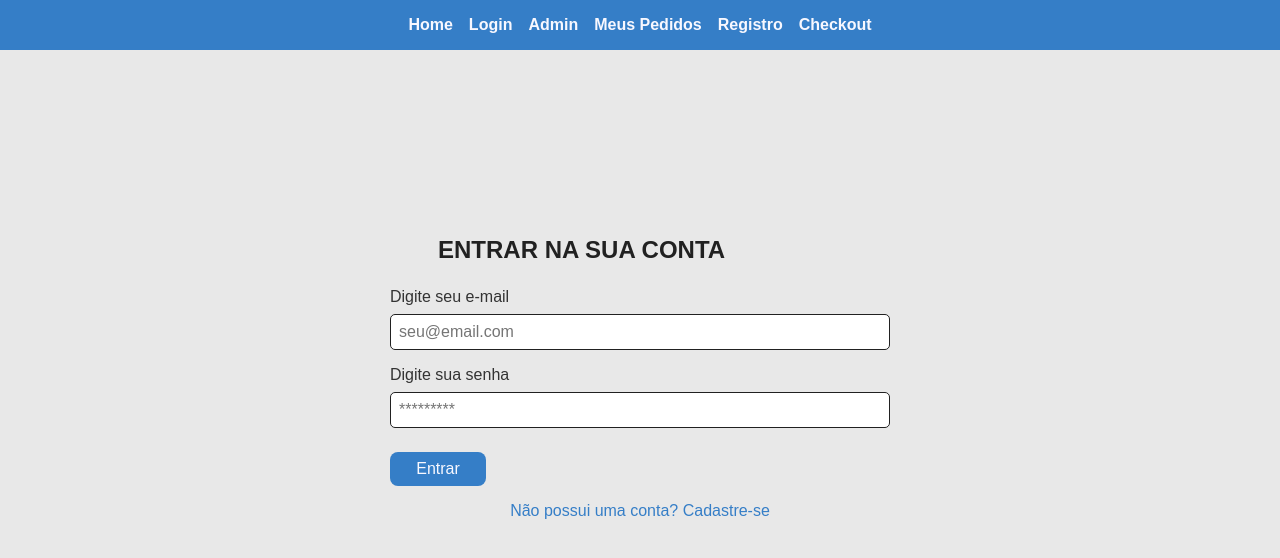
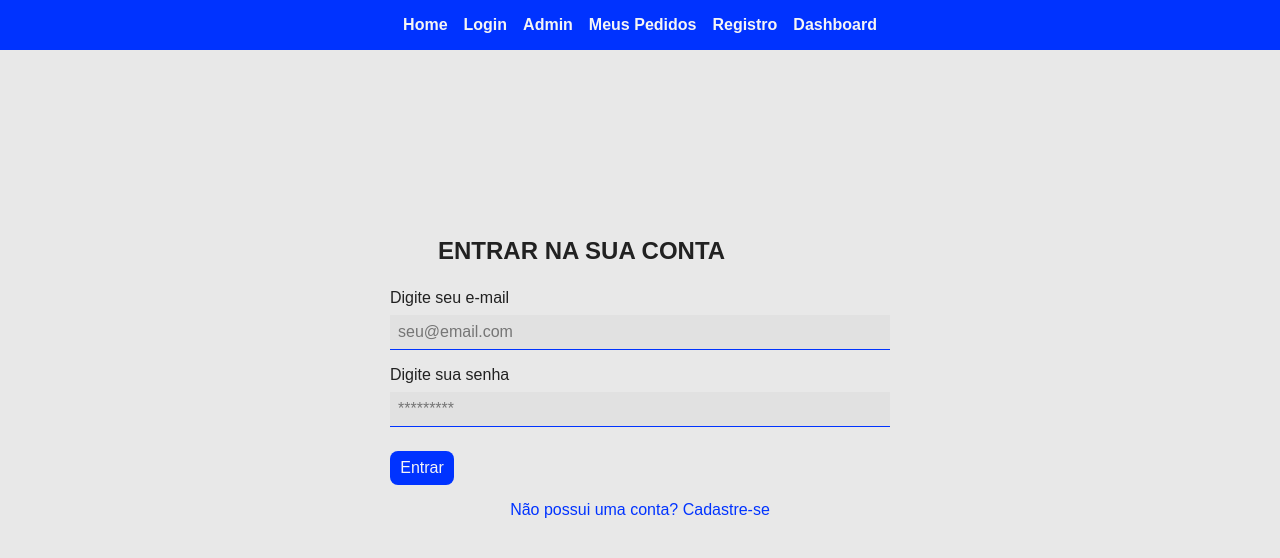
Before and after one commit to luanasantosb/projetoFututoDigital, a React (Vite) app: page /login in a window 1280 px wide. Shown: the top 558 px of the page. Built offline with nearby package versions, Linux system fonts and the light colour scheme.

Commit message:
padronização páginas

```diff
--- a/package.json
+++ b/package.json
@@ -10,9 +10,11 @@
     "preview": "vite preview"
   },
   "dependencies": {
+    "date-fns": "^4.1.0",
     "react": "^19.2.0",
     "react-dom": "^19.2.0",
-    "react-router-dom": "^7.13.0"
+    "react-router-dom": "^7.13.0",
+    "recharts": "^3.7.0"
   },
   "devDependencies": {
     "@eslint/js": "^9.39.1",
--- a/src/components/Menu.jsx
+++ b/src/components/Menu.jsx
@@ -20,7 +20,7 @@ export default function Menu() {
           <Link style={styles.link} to="/registro">Registro</Link>
         </li>
         <li style={styles.li}>
-          <Link style={styles.link} to="/checkout">Checkout</Link>
+          <Link style={styles.link} to="/dashboard">Dashboard</Link>
         </li>
       </ul>
     </nav>
@@ -32,7 +32,7 @@ const styles = {
      display: "flex",
     justifyContent:"center",
     padding: "1rem",
-    backgroundColor: "#357ec7",
+    backgroundColor: "#0033FF",
   },
   ul: {
     listStyle: "none",
@@ -43,7 +43,7 @@ const styles = {
   },
   li: {},
   link: {
-    color: "#f8f8ff",
+    color: "#f5f5f5",
     textDecoration: "none",
     fontWeight: "bold",
   },
--- a/src/pages/Admin.jsx
+++ b/src/pages/Admin.jsx
@@ -2,7 +2,7 @@ import { useEffect, useState } from "react";
 import Menu from "../components/Menu";
 import '../styles.css';
 
-export default function Admin() {
+function Admin() {
   const [pedidos, setPedidos] = useState([]);
 
   useEffect(() => {
@@ -89,20 +89,13 @@ export default function Admin() {
                   </td>
                   <td>
                     {pedido.status === "Pendente" && (
+
                       <div style={styles.containerButtons}>
-                        <button
-                          onClick={() => aprovarPedido(pedido.id)}
-                          style={styles.botaoAprovar}
-                        >
-                          Aprovar
-                        </button>
+                        <button onClick={() => aprovarPedido(pedido.id)} style={styles.botaoAprovar}>
+                          Aprovar </button>
 
-                        <button
-                          onClick={() => recusarPedido(pedido.id)}
-                          style={styles.botaoRecusar}
-                        >
-                          Recusar
-                        </button>
+                        <button onClick={() => recusarPedido(pedido.id)} style={styles.botaoRecusar}>
+                          Recusar </button>
                       </div>
                     )}
                   </td>
@@ -117,6 +110,7 @@ export default function Admin() {
     </div>
   );
 }
+export default Admin;
 
 const styles = {
   container: {
@@ -125,7 +119,7 @@ const styles = {
     alignItems: "center",
     minHeight: "75vh",
     padding: "2rem",
-    backgroundColor: "#f5f5f5",
+    backgroundColor: "#F5F5F5",
   },
   h2: {
     margin: "1rem",
@@ -134,30 +128,28 @@ const styles = {
   },
   paragrafo: {
     fontSize: "1rem",
-    color: "#555",
+    color: "#212121",
     marginBottom: "1rem",
   },
   input: {
     width: "80%",
     padding: "0.7rem",
     marginBottom: "1.5rem",
-    borderRadius: "6px",
-    border: "1px solid #ccc",
+    border: "1px solid #212121",
   },
   tabela: {
     width: "80%",
     borderCollapse: "collapse",
-    backgroundColor: "#fff",
-    borderRadius: "8px",
+    backgroundColor: "#F5F5F5",
     overflow: "hidden",
   },
   tabelaCabecalho: {
-    backgroundColor: "#357ec7",
-    color: "#fff",
+    backgroundColor: "#0033FF",
+    color: "#F5F5F5",
   },
   tabelaLinha: {
     textAlign: "center",
-    borderBottom: "1px solid #eee",
+    borderBottom: "1px solid #0033FF",
   },
   statusBase: {
     padding: "6px 10px",
@@ -174,16 +166,16 @@ const styles = {
     flexDirection: "row",
   },
   botaoAprovar: {
-    color: "#eee",
+    color: "#FFF",
     padding: "0.1rem",
-    backgroundColor: "#357ec7",
-    border: "1px solid #357ec7",
+    backgroundColor: "#0033FF",
+    border: "1px solid #0033FF",
   },
   botaoRecusar: {
-    color: "#eee",
+    color: "#FFF",
     padding: "0.1rem",
-    backgroundColor: "#b22222",
-    border: "1px solid #b22222",
+    backgroundColor: "#B22222",
+    border: "1px solid #B22222",
   },
 
   statusPendente: {
--- a/src/pages/Checkout.jsx
+++ b/src/pages/Checkout.jsx
@@ -1,13 +1,18 @@
 import { useState } from "react";
+import { format } from "date-fns";
 import { useNavigate, useLocation, Link } from "react-router-dom";
+import '../styles.css';
 
-export default function Checkout() {
+function Checkout() {
   const navigate = useNavigate();
   const location = useLocation();
 
   const service = location.state?.service;
 
   const [date, setDate] = useState("");
+  const formattedDate = date
+    ? format(new Date(date), "dd-MM-yyyy")
+    : "";
   const [time, setTime] = useState("");
   const [error, setError] = useState("");
 
@@ -46,8 +51,6 @@ export default function Checkout() {
       email: JSON.parse(user).email
     };
 
-
-
     const pedidosAtualizados = [...pedidosSalvos, novoPedido];
 
 
@@ -67,7 +70,7 @@ export default function Checkout() {
 
   return (
     <div style={styles.container}>
-      <Link to="/" style={styles.linkStyle}>⬅ Voltar</Link>
+      <Link to="/" style={styles.linkStyle}> ⬅ Voltar</Link>
       <div style={styles.card}>
         <img
           src={service.imagem}
@@ -79,18 +82,20 @@ export default function Checkout() {
       </div>
 
       <form onSubmit={handleSubmit} style={styles.form}>
-        <label>
-          Data:
+        <label style={styles.label}>
+          Data
           <input
+            style={styles.input}
             type="date"
             value={date}
             onChange={(e) => setDate(e.target.value)}
           />
         </label>
 
-        <label>
-          Horário:
+        <label style={styles.label}>
+          Horário
           <input
+            style={styles.input}
             type="time"
             value={time}
             onChange={(e) => setTime(e.target.value)}
@@ -106,7 +111,7 @@ export default function Checkout() {
     </div>
   );
 };
-
+export default Checkout;
 const styles = {
   container: {
     display: "flex",
@@ -116,17 +121,21 @@ const styles = {
     gap: "2rem",
   },
   linkStyle: {
+    whiteSpace: "nowrap",
+    display: "flex",
     alignSelf: "stretch",
-    width: "2.5rem",
+    gap: "0.5rem",
+    width: "3.5rem",
+    padding: "0.5rem",
+    margin: "0.25rem 0",
+    fontSize: "1rem",
     textAlign: "left",
-    border: "1px solid #357ec7",
-    borderRadius: "5px",
-    backgroundColor: "#357ec7",
-    color: "#f8f8ff",
-    padding: "0.3rem",
-    margin: "0.25rem",
+    textDecoration: "none",
+    backgroundColor: "#0033FF",
+    border: "1px solid #0033FF",
+    borderRadius: "0.5rem",
+    color: "#F5F5F5",
     cursor: "pointer",
-    textDecoration: "none",
   },
   card: {
     padding: "1rem",
@@ -137,7 +146,7 @@ const styles = {
     width: "100%",
     height: "150px",
     objectFit: "cover",
-    borderRadius: "4px",
+    borderRadius: "0.5rem",
   },
   form: {
     display: "flex",
@@ -145,12 +154,19 @@ const styles = {
     gap: "1rem",
     width: "250px",
   },
+  input: {
+    display: "block",
+    marginTop: "0.3rem",
+    color: "#212121",
+    border: "1px solid #0033FF",
+  },
   button: {
+    fontSize: "1rem",
     padding: "0.5rem",
-    backgroundColor: "#007fff",
+    backgroundColor: "#0033FF",
     color: "white",
     border: "none",
-    borderRadius: "4px",
+    borderRadius: "0.5rem",
     cursor: "pointer",
   },
   error: {
--- a/src/pages/Details.jsx
+++ b/src/pages/Details.jsx
@@ -3,7 +3,7 @@ import { useEffect, useState } from "react";
 import { Link } from "react-router-dom";
 import '../styles.css'
 
-export default function Details() {
+function Details() {
   const { id } = useParams();
 
 
@@ -60,6 +60,7 @@ export default function Details() {
     </div>
   );
 }
+export default Details;
 const styles = {
   container: {
     display: "flex",
@@ -71,17 +72,21 @@ const styles = {
   },
 
   linkStyle: {
+    whiteSpace: "nowrap",
+    display: "flex",
     alignSelf: "stretch",
-    width: "2.5rem",
+    gap: "0.5rem",
+    width: "3.5rem",
+    padding: "0.5rem",
+    margin: "0.25rem 0",
+    fontSize: "1rem",
     textAlign: "left",
-    border: "1px solid #357ec7",
-    borderRadius: "5px",
-    backgroundColor: "#357ec7",
-    color: "#f8f8ff",
-    padding: "0.3rem",
-    margin: "0.25rem",
+    textDecoration: "none",
+    backgroundColor: "#0033FF",
+    border: "1px solid #0033FF",
+    borderRadius: "0.5rem",
+    color: "#F5F5F5",
     cursor: "pointer",
-    textDecoration: "none",
   },
   h2: {
     margin: "0.5rem",
--- a/src/pages/Home.jsx
+++ b/src/pages/Home.jsx
@@ -4,7 +4,7 @@ import ServiceCard from "../components/ServiceCard";
 import Menu from "../components/Menu";
 import '../styles.css'
 
-export default function Home() {
+function Home() {
   const [services, setServices] = useState([]);
   const [loading, setLoading] = useState(true);
 
@@ -60,8 +60,6 @@ export default function Home() {
                 Contratar
               </Link>
 
-
-
             </div>
           </div>
         ))}
@@ -69,7 +67,7 @@ export default function Home() {
     </div>
   );
 }
-
+export default Home;
 const styles = {
   grid: {
     display: "grid",
@@ -81,7 +79,7 @@ const styles = {
   h1: {
     margin: "1.5rem",
     paddingLeft: "2rem",
-    color: "#357ec7",
+    color: "#0033FF",
   },
 
   h2: {
@@ -96,7 +94,6 @@ const styles = {
   card: {
     borderRadius: "10px",
     padding: "1rem",
-    boxShadow: "0 2px 6px rgba(0.0.0.0,1)",
   },
 
   buttonsContainer: {
@@ -109,10 +106,10 @@ const styles = {
 
   linkStyle: {
     display: "inline-block",
-    border: "1px solid #357ec7",
-    borderRadius: "4px",
-    backgroundColor: "#357ec7",
-    color: "#f8f8ff",
+    border: "1px solid #0033FF",
+    borderRadius: "0.5rem",
+    backgroundColor: "#0033FF",
+    color: "#F5F5F5",
     padding: "0.5rem 1rem",
     margin: "0.25rem",
     textAlign: "center",
--- a/src/pages/Login.jsx
+++ b/src/pages/Login.jsx
@@ -1,6 +1,5 @@
-import { Link } from "react-router-dom";
+import { Link, useNavigate} from "react-router-dom";
 import { useState } from "react";
-import { useNavigate } from "react-router-dom";
 import Menu from "../components/Menu";
 import '../styles.css';
 
@@ -82,39 +81,40 @@ const styles = {
     width: "100%",
     maxWidth: "500px",
     padding: "2.5rem",
-    borderRadius: "5px",
+    borderRadius: "0.5rem",
     display: "flex",
     flexDirection: "column",
   },
   label: {
     fontSize: "1rem",
     marginBottom: "0.5rem",
-    color: "#333",
+    color: "#212121",
   },
-  input: {
+   input: {
+    backgroundColor:"#E1E1E1",
+    outline:"none",
+    border:"none",
     padding: "0.5rem",
-    borderRadius: "5px",
-    border: "1px solid #212121",
+    borderBottom: "1px solid #0033FF",
     marginBottom: "1rem",
     fontSize: "1rem",
-    color: "#333",
   },
   button: {
-    backgroundColor: "#357ec7",
-    color: "#f8f8ff",
+    backgroundColor: "#0033FF",
+    color: "#F5F5F5",
     padding: "0.5rem",
     border: "none",
     borderRadius: "0.5rem",
     cursor: "pointer",
     fontSize: "1rem",
     marginTop: "0.5rem",
-    width: "6rem",
+    width: "4rem",
   },
   registro: {
     textAlign: "center",
     marginTop: "1rem",
     textDecoration: "none",
-    color: "#357ec7",
+    color: "#0033FF",
     fontSize: "1rem",
   },
 
--- a/src/pages/MeusPedidos.jsx
+++ b/src/pages/MeusPedidos.jsx
@@ -1,5 +1,6 @@
 import { useNavigate } from "react-router-dom";
 import { Link } from "react-router-dom";
+import '../styles.css';
 
 function MeusPedidos() {
   const navigate = useNavigate();
@@ -14,8 +15,8 @@ function MeusPedidos() {
   return (
     <div style={styles.container}>
       <div style={styles.buttonsContainer}>
-        <Link to="/checkout" style={styles.linkStyle}>
-          Ir para Checkout
+        <Link to="/" style={styles.linkStyle}>
+          Voltar ao inicio
         </Link>
 
         <button onClick={handleLogout} style={styles.button}>
@@ -23,31 +24,31 @@ function MeusPedidos() {
         </button>
       </div>
 
-      <h1 style={styles.h1}>Meus Pedidos</h1>
+      <h2 style={styles.h2}>Meus Pedidos</h2>
 
       {orders.length === 0 ? (
         <p>Você ainda não possui pedidos.</p>
       ) : (
-        <table style={styles.table}>
-          <thead>
+        <table style={styles.tabela}>
+          <thead style={styles.tabelaCabecalho}>
             <tr>
-              <th style={styles.th}>Serviço</th>
-              <th style={styles.th}>Pedido</th>
-              <th style={styles.th}>Data</th>
-              <th style={styles.th}>Horário</th>
-              <th style={styles.th}>Status</th>
-              <th style={styles.th}>Preço</th>
+              <th>Serviço</th>
+              <th>Pedido</th>
+              <th>Data</th>
+              <th>Horário</th>
+              <th>Status</th>
+              <th>Preço</th>
             </tr>
           </thead>
           <tbody>
             {orders.map((order) => (
               <tr key={order.id}>
-                <td style={styles.td}>{order.servico}</td>
-                <td style={styles.td}>#{order.id}</td>
-                <td style={styles.td}>{order.data}</td>
-                <td style={styles.td}>{order.horario}</td>
-                <td style={styles.td}>{order.status}</td>
-                <td style={styles.td}>R$ {order.preco}</td>
+                <td>{order.servico}</td>
+                <td>#{order.id}</td>
+                <td>{order.data}</td>
+                <td>{order.horario}</td>
+                <td>{order.status}</td>
+                <td>R$ {order.preco}</td>
               </tr>
             ))}
           </tbody>
@@ -60,25 +61,42 @@ function MeusPedidos() {
 export default MeusPedidos;
 
 const styles = {
-  container: {
-    padding: "2rem",
+  h2: {
+    margin: "1rem",
+    color: "#212121",
+    textTransform: "uppercase",
   },
 
-  table: {
-    width: "100%",
+  container: {
+    display: "flex",
+    flexDirection: "column",
+    alignItems: "center",
+    minHeight: "75vh",
+    padding: "2rem",
+    backgroundColor: "#F5F5F5",
+  },
+  tabela: {
+    width: "80%",
     borderCollapse: "collapse",
-    marginTop: "1rem",
+    backgroundColor: "#F5F5F5",
+    overflow: "hidden",
+  },
+   tabelaCabecalho: {
+    backgroundColor: "#0033FF",
+    color: "#F5F5F5",
   },
 
   th: {
-    backgroundColor:"#357ec7",
-    borderBottom: "2px solid #357ec7",
+    backgroundColor: "#0033FF",
+    borderBottom: "2px solid #0033FF",
     textAlign: "left",
-    padding: "4px",
+    padding: "0.5rem",
+    color: "#F5F5F5"
   },
 
   td: {
-    borderBottom: "1px solid #eee",
+    backgroundColor: "#F5F5F5",
+    borderBottom: "1px solid #F5F5F5",
     padding: "8px",
   },
 
@@ -96,10 +114,10 @@ const styles = {
     justifyContent: "center",
     width: "9rem",
     height: "2.2rem",
-    border: "1px solid #357ec7",
+    border: "1px solid #0033FF",
     borderRadius: "5px",
-    backgroundColor: "#357ec7",
-    color: "#f8f8ff",
+    backgroundColor: "#0033FF",
+    color: "#F5F5F5",
     cursor: "pointer",
     textDecoration: "none",
   },
@@ -111,15 +129,10 @@ const styles = {
     width: "5rem",
     height: "2.2rem",
     border: "1px solid #B22222",
-    borderRadius: "5px",
+    borderRadius: "0.5rem",
     backgroundColor: "#B22222",
-    color: "#f8f8ff",
+    color: "#F5F5F5",
     cursor: "pointer",
   },
 
-  h1: {
-    margin: "1.5rem 0",
-    color: "#212121",
-    textAlign: "center",
-  },
 };
--- a/src/pages/Registro.jsx
+++ b/src/pages/Registro.jsx
@@ -1,7 +1,7 @@
 import Menu from "../components/Menu";
 import { Link } from "react-router-dom";
 import '../styles.css';
-export default function Registro() {
+function Registro() {
   return (
     <div>
       <Menu />
@@ -38,6 +38,7 @@ export default function Registro() {
     </div>
   );
 }
+export default Registro;
 
 const styles = {
     container: {
@@ -55,7 +56,6 @@ const styles = {
   },
   form: {
     marginTop:"0",
-    border:"1px solid red",
     width: "100%",
     maxWidth: "500px",
     padding: "1rem",
@@ -69,17 +69,17 @@ const styles = {
     marginTop: "1rem",
   },
    input: {
-    backgroundColor:"#e8e8e8",
+    backgroundColor:"#E1E1E1",
     outline:"none",
     border:"none",
     padding: "0.5rem",
-    borderBottom: "1px solid #357ec7",
+    borderBottom: "1px solid #0033FF",
     marginBottom: "1rem",
     fontSize: "1rem",
   },
   button: {
-    backgroundColor: "#357ec7",
-    color: "#f8f8ff",
+    backgroundColor: "#0033FF",
+    color: "#F5F5F5",
     padding: "0.5rem",
     border: "none",
     borderRadius: "0.5rem",
@@ -92,7 +92,7 @@ const styles = {
     textAlign: "center",
     marginTop:"1rem",
     textDecoration:"none",
-    color:"#357ec7",
+    color:"#0033FF",
     fontSize:"1rem",
   },
 
```
Also changed, not shown: src/App.jsx (+4 -3 lines), public/icon.png, 1 other file (tests, documents, lock files or other folders). Lines whose indentation alone changed are shown as unchanged.
